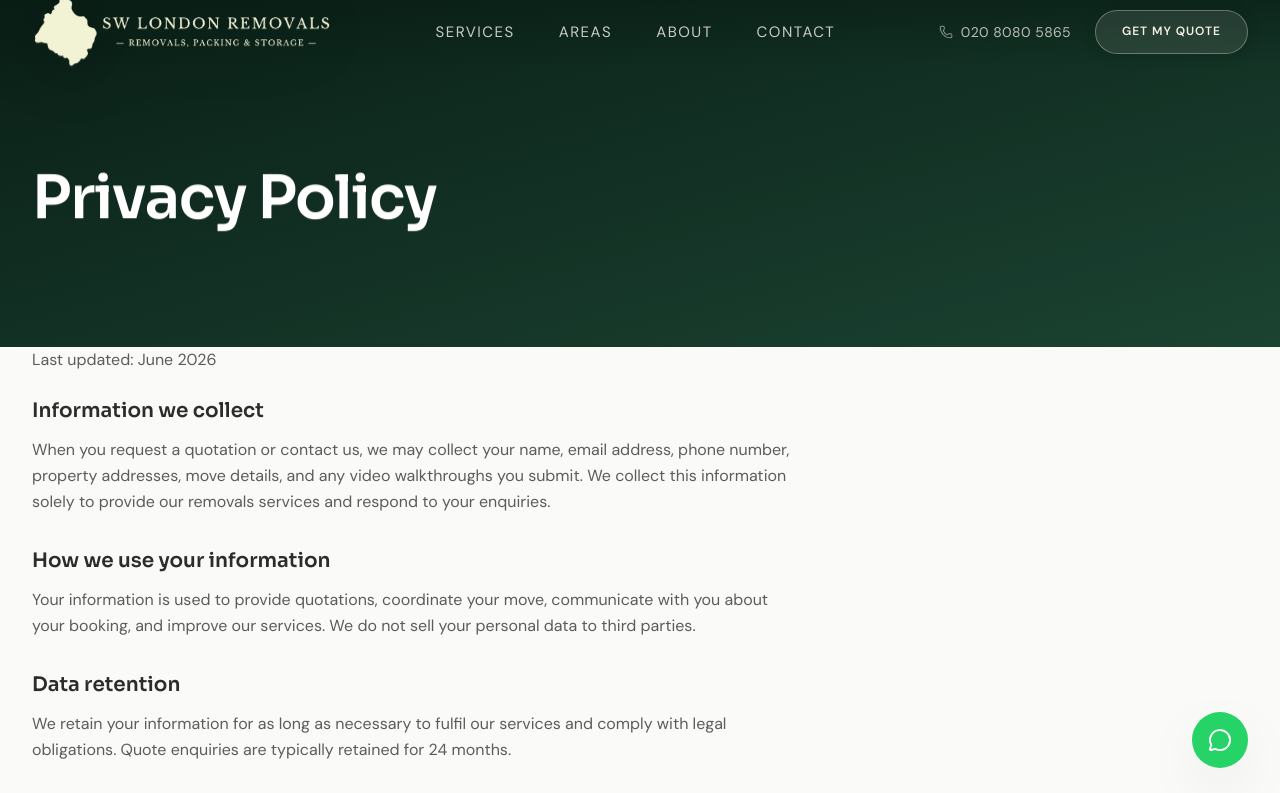
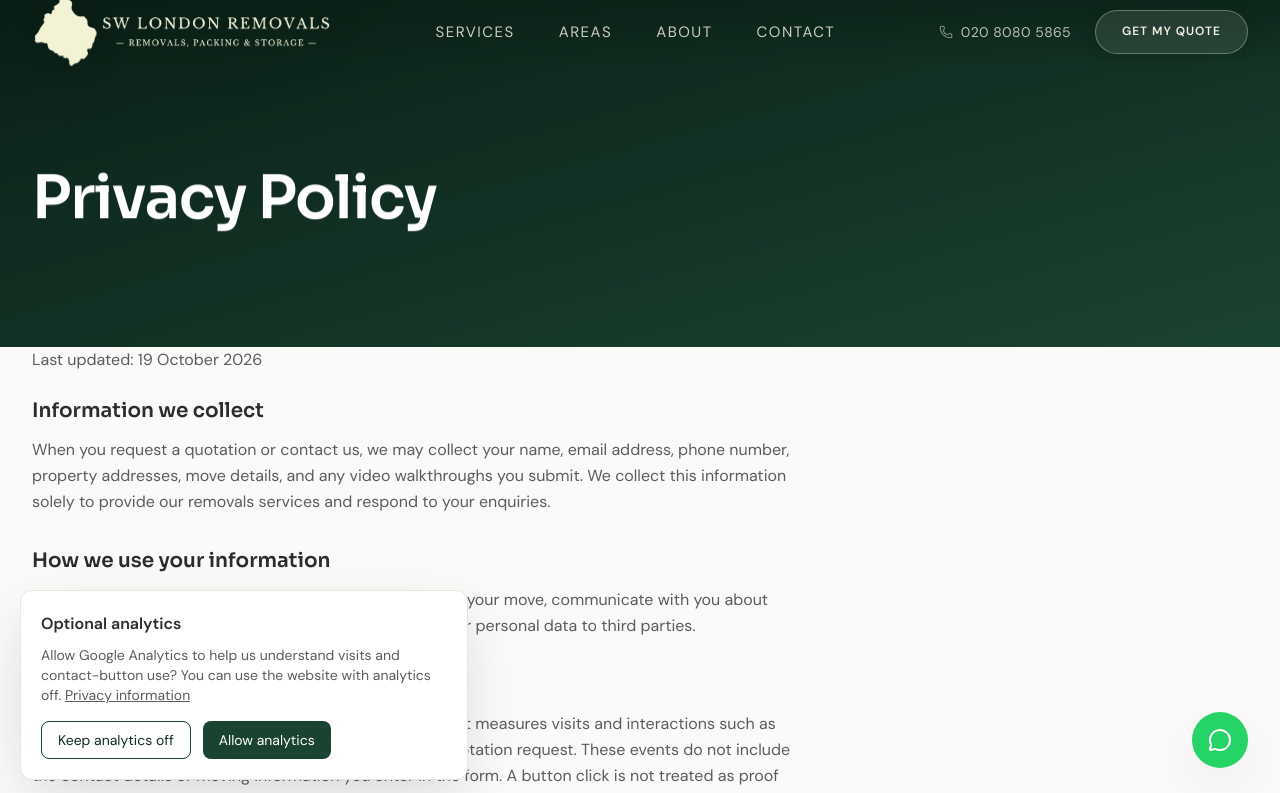
Before and after one commit to zetschmo7-create/swlremovals, a Next.js app: page /privacy in a window 1280 px wide. Shown: the top 793 px of the page. Built offline with nearby package versions, Linux system fonts and the light colour scheme.

Commit message:
Allow reviewed artwork and add optional analytics consent

```diff
--- a/src/app/layout.tsx
+++ b/src/app/layout.tsx
@@ -44,7 +44,6 @@ export default function RootLayout({
       className={`${dmSans.variable} ${sora.variable} h-full antialiased`}
     >
       <head>
-        <GoogleAnalytics />
         <SeoFlowTracking />
       </head>
       <body
@@ -52,6 +51,7 @@ export default function RootLayout({
         data-analytics-ready="true"
       >
         <LocalBusinessSchema />
+        <GoogleAnalytics />
         <LeadInteractionTracking />
         <a
           href="#main-content"
--- a/src/app/privacy/page.tsx
+++ b/src/app/privacy/page.tsx
@@ -16,7 +16,7 @@ export default function PrivacyPage() {
       <Section className="!pt-0">
         <div className="max-w-3xl prose prose-neutral">
           <p className="text-charcoal-light leading-relaxed mb-6">
-            Last updated: June 2026
+            Last updated: 19 October 2026
           </p>
 
           {[
@@ -29,6 +29,11 @@ export default function PrivacyPage() {
               title: "How we use your information",
               content:
                 "Your information is used to provide quotations, coordinate your move, communicate with you about your booking, and improve our services. We do not sell your personal data to third parties.",
+            },
+            {
+              title: "Optional analytics",
+              content:
+                "Google Analytics loads only if you choose Allow analytics. It measures visits and interactions such as phone and WhatsApp button clicks or preparation of a quotation request. These events do not include the contact details or moving information you enter in the form. A button click is not treated as proof that an enquiry or booking was completed. You can keep analytics off or change your choice using Analytics settings. Our form prepares a WhatsApp message for you to review and send; selecting a video does not upload it to this website.",
             },
             {
               title: "Data retention",
--- a/src/components/analytics/GoogleAnalytics.tsx
+++ b/src/components/analytics/GoogleAnalytics.tsx
@@ -1,10 +1,57 @@
+"use client";
+
 import Script from "next/script";
+import Link from "next/link";
+import { useState, useSyncExternalStore } from "react";
 
 export const GA_MEASUREMENT_ID = "G-5YWQH7FKBC";
+const CONSENT_KEY = "swl-analytics-consent-v1";
+const CONSENT_EVENT = "swl-analytics-consent";
+
+function subscribe(listener: () => void) {
+  window.addEventListener("storage", listener);
+  window.addEventListener(CONSENT_EVENT, listener);
+  return () => {
+    window.removeEventListener("storage", listener);
+    window.removeEventListener(CONSENT_EVENT, listener);
+  };
+}
+
+function preference() {
+  try { return window.localStorage.getItem(CONSENT_KEY) || "unknown"; }
+  catch { return "unknown"; }
+}
 
 export function GoogleAnalytics() {
+  const consent = useSyncExternalStore(subscribe, preference, () => "pending");
+  const [editing, setEditing] = useState(false);
+  const choose = (value: "granted" | "denied") => {
+    const analyticsWindow = window as Window & { gtag?: (...args: unknown[]) => void };
+    Reflect.set(window, `ga-disable-${GA_MEASUREMENT_ID}`, value === "denied");
+    analyticsWindow.gtag?.("consent", "update", { analytics_storage: value, ad_storage: "denied", ad_user_data: "denied", ad_personalization: "denied" });
+    if (value === "denied") {
+      for (const cookie of document.cookie.split(";")) {
+        const name = cookie.split("=")[0].trim();
+        if (name === "_ga" || name.startsWith("_ga_")) {
+          for (const domain of ["", "; domain=swlremovals.co.uk", "; domain=www.swlremovals.co.uk"]) {
+            document.cookie = `${name}=; Max-Age=0; path=/${domain}`;
+          }
+        }
+      }
+    }
+    try { window.localStorage.setItem(CONSENT_KEY, value); } catch { /* Keep site usable when storage is unavailable. */ }
+    window.dispatchEvent(new Event(CONSENT_EVENT));
+    setEditing(false);
+  };
+  if (consent === "pending") return null;
   return (
     <>
+      {consent === "unknown" || editing ? <section aria-label="Analytics preferences" className="fixed bottom-24 left-3 right-3 z-[250] max-w-md rounded-xl border border-border bg-white p-5 shadow-[var(--shadow-elevated)] md:bottom-5 md:right-auto md:left-5">
+        <p className="font-semibold text-charcoal">Optional analytics</p>
+        <p className="mt-2 text-sm text-charcoal-light">Allow Google Analytics to help us understand visits and contact-button use? You can use the website with analytics off. <Link href="/privacy" className="underline">Privacy information</Link></p>
+        <div className="mt-4 flex flex-wrap gap-3"><button type="button" className="rounded-lg border border-green-800 px-4 py-2 text-sm text-green-900" onClick={() => choose("denied")}>Keep analytics off</button><button type="button" className="rounded-lg bg-green-800 px-4 py-2 text-sm text-white" onClick={() => choose("granted")}>Allow analytics</button></div>
+      </section> : <button type="button" onClick={() => setEditing(true)} className="fixed bottom-20 left-3 z-40 rounded border border-border bg-white/95 px-2 py-1 text-xs text-charcoal-light md:bottom-3">Analytics settings</button>}
+      {consent === "granted" && <>
       <Script
         src={`https://www.googletagmanager.com/gtag/js?id=${GA_MEASUREMENT_ID}`}
         strategy="afterInteractive"
@@ -13,10 +60,12 @@ export function GoogleAnalytics() {
         {`
           window.dataLayer = window.dataLayer || [];
           function gtag(){dataLayer.push(arguments);}
+          gtag('consent', 'default', {analytics_storage: 'granted', ad_storage: 'denied', ad_user_data: 'denied', ad_personalization: 'denied'});
           gtag('js', new Date());
-          gtag('config', '${GA_MEASUREMENT_ID}');
+          gtag('config', '${GA_MEASUREMENT_ID}', {allow_google_signals: false, allow_ad_personalization_signals: false});
         `}
       </Script>
+      </>}
     </>
   );
 }
--- a/src/lib/security-headers.ts
+++ b/src/lib/security-headers.ts
@@ -4,11 +4,11 @@ const CSP = [
   "form-action 'self'",
   "frame-ancestors 'none'",
   "object-src 'none'",
-  "script-src 'self' 'unsafe-inline' 'unsafe-eval' https://moveflow.cloud",
+  "script-src 'self' 'unsafe-inline' 'unsafe-eval' https://moveflow.cloud https://www.googletagmanager.com",
   "style-src 'self' 'unsafe-inline'",
-  "img-src 'self' data: blob: https://moveflow.cloud",
+  "img-src 'self' data: blob: https://moveflow.cloud https://rebelgrowth.s3.us-east-1.amazonaws.com https://www.google-analytics.com https://region1.google-analytics.com https://www.googletagmanager.com",
   "font-src 'self' data:",
-  "connect-src 'self' https://moveflow.cloud",
+  "connect-src 'self' https://moveflow.cloud https://www.google-analytics.com https://region1.google-analytics.com https://www.googletagmanager.com",
   "frame-src 'self' https://moveflow.cloud",
   "upgrade-insecure-requests",
 ].join("; ");
```
Also changed, not shown: 1 other file (tests, documents, lock files or other folders).
